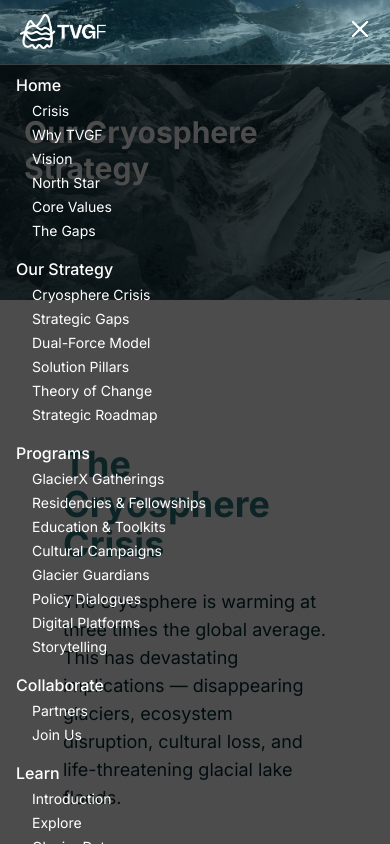
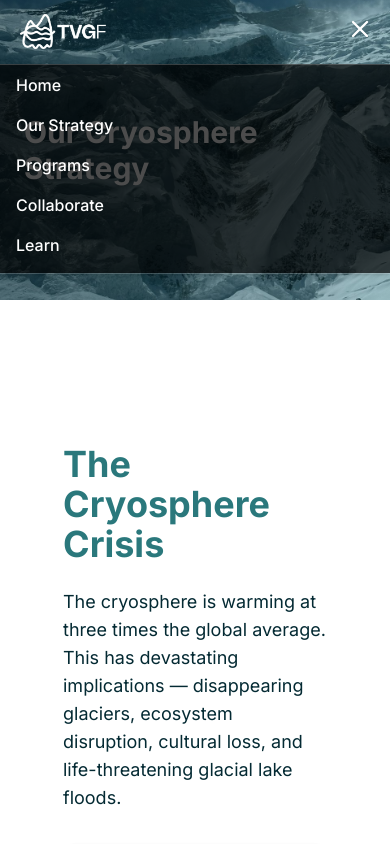
Before and after one commit to Adarsh108-tech/the-voice-of-glacier, a Next.js app: page /ourStrategy in a window 390 px wide. Both pictures are taken after a click on the button "Toggle menu". Shown: the top 844 px of the page. Built offline with nearby package versions, Linux system fonts and the light colour scheme.

Commit message:
updated home section of navbar

```diff
--- a/src/components/navbar.js
+++ b/src/components/navbar.js
@@ -2,6 +2,7 @@
 
 import { useState, useEffect } from "react";
 import Link from "next/link";
+import { useRouter, usePathname } from "next/navigation";
 import { Menu, X } from "lucide-react";
 import Image from "next/image";
 
@@ -9,6 +10,10 @@
   const [isOpen, setIsOpen] = useState(false);
   const [showNavbar, setShowNavbar] = useState(true);
   const [lastScrollY, setLastScrollY] = useState(0);
+  const [openDropdown, setOpenDropdown] = useState(null);
+
+  const router = useRouter();
+  const pathname = usePathname();
 
   const structuredLinks = [
     {
@@ -86,8 +91,14 @@
   }, [lastScrollY]);
 
   const handleSmoothScroll = (href) => {
-    const id = href.split("#")[1];
-    const element = document.getElementById(id);
+    const [path, hash] = href.split("#");
+
+    if (pathname !== "/" && path === "/") {
+      router.push(`/#${hash}`);
+      return;
+    }
+
+    const element = document.getElementById(hash);
     if (element) {
       element.scrollIntoView({ behavior: "smooth", block: "start" });
       history.replaceState(null, "", href);
@@ -166,7 +177,10 @@
           {/* Mobile Menu Button */}
           <div className="md:hidden">
             <button
-              onClick={() => setIsOpen(!isOpen)}
+              onClick={() => {
+                setIsOpen(!isOpen);
+                setOpenDropdown(null);
+              }}
               className="text-white focus:outline-none"
               aria-label="Toggle menu"
             >
@@ -181,14 +195,16 @@
         <div className="md:hidden px-4 pt-2 pb-4 space-y-4 bg-black/70 shadow-md border-t border-white/20">
           {structuredLinks.map((link) => (
             <div key={link.name}>
-              <Link
-                href={link.href}
-                className="block text-white hover:text-cyan-300 font-medium"
-                onClick={() => setIsOpen(false)}
+              <button
+                className="w-full text-left text-white font-medium hover:text-cyan-300"
+                onClick={() =>
+                  setOpenDropdown((prev) => (prev === link.name ? null : link.name))
+                }
               >
                 {link.name}
-              </Link>
-              {link.sublinks?.length > 0 && (
+              </button>
+
+              {link.sublinks?.length > 0 && openDropdown === link.name && (
                 <div className="ml-4 mt-1 space-y-1">
                   {link.sublinks.map((sublink) =>
                     sublink.href.startsWith("/#") ? (
@@ -198,6 +214,7 @@
                         onClick={(e) => {
                           e.preventDefault();
                           setIsOpen(false);
+                          setOpenDropdown(null);
                           handleSmoothScroll(sublink.href);
                         }}
                         className="block text-white hover:text-cyan-300 text-sm cursor-pointer"
@@ -209,7 +226,10 @@
                         key={sublink.label}
                         href={sublink.href}
                         className="block text-white hover:text-cyan-300 text-sm"
-                        onClick={() => setIsOpen(false)}
+                        onClick={() => {
+                          setIsOpen(false);
+                          setOpenDropdown(null);
+                        }}
                       >
                         {sublink.label}
                       </Link>
```
